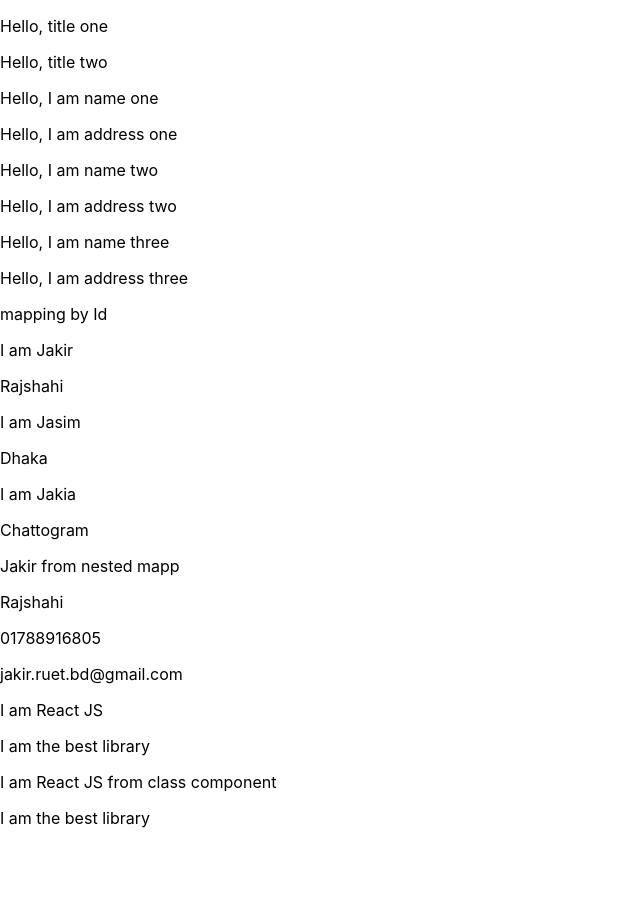
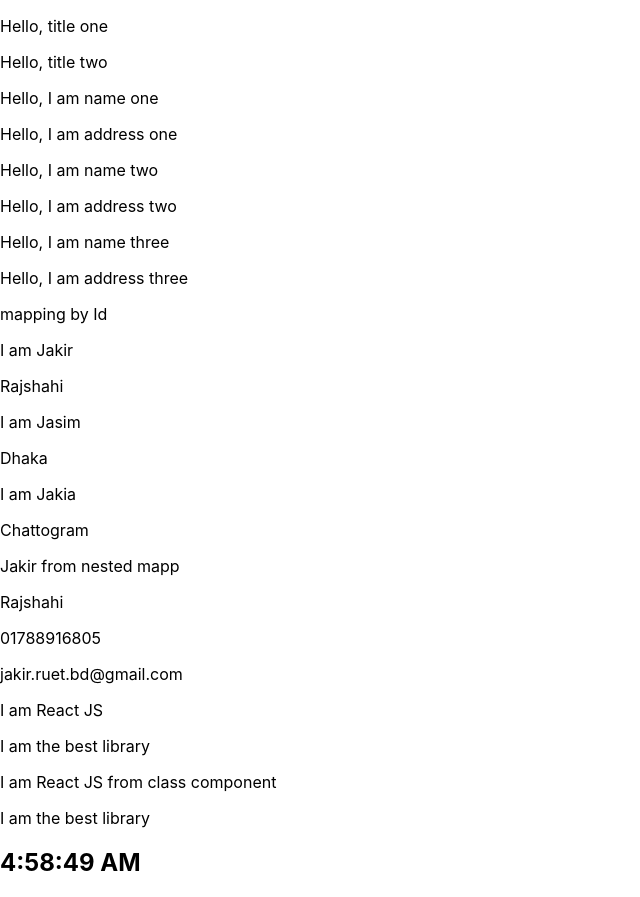
Before and after one commit to jakir-ruet/my-app, a React (Create React App) app: page / in a window 1280 px wide. Shown: the whole page, without its empty margins (0-640 px from the left). Before the commit the page ends 844 px from the top, so only its background shows below. Built offline with nearby package versions, Linux system fonts and the light colour scheme.

Commit message:
the state life cycle going gon

```diff
--- a/src/app/App.js
+++ b/src/app/App.js
@@ -4,6 +4,7 @@
 import MappingById from '../container/mappingById/MappingById';
 import NestedMap from '../container/nestedmap/NestedMap';
 import ClassComponent from '../container/classcomponent/ClassComponent';
+import StateLifeCycle from '../container/classcomponent/component/statelifecycle/component/Clock';
 
 function App() {
   return (
@@ -12,7 +13,8 @@
       <MyMapping />
       <MappingById />
       <NestedMap />
-      <ClassComponent/>
+      <ClassComponent />
+      <StateLifeCycle />
     </div>
   );
 }
--- /dev/null
+++ b/src/container/classcomponent/component/statelifecycle/component/Clock.js
@@ -0,0 +1,41 @@
+import React, { Component } from "react";
+
+class Clock extends Component{
+   // constructor(props) {
+   //    super(props);
+   //    this.state = {date: new Date()};
+   // }
+   state = { date: new Date() };
+
+   //applying the life cycle here
+   componentDidMount() {
+      // setInterval(() => {
+      //    this.setState({
+      //       date: new Date(),
+      //    });
+      // }, 1000);
+
+      this.ClockTimer = setInterval(() => this.tick(), 1000)
+   }
+
+   componentWillUnmount() {
+      clearInterval(this.ClockTimer);
+   }
+
+   tick() {
+      this.setState({
+         date: new Date()
+      })
+   }
+
+   render() {
+      return (
+         <div>
+            {/* <h2>{new Date().toLocaleTimeString(this.props.locale)}</h2> */}
+            <h2>{this.state.date.toLocaleTimeString(this.props.locale)}</h2>
+         </div>
+      )
+   }
+}
+
+export default Clock;
```
Also changed, not shown: src/container/classcomponent/component/statelifecycle/StateLifeCycle.js (added, +12 -0 lines).
